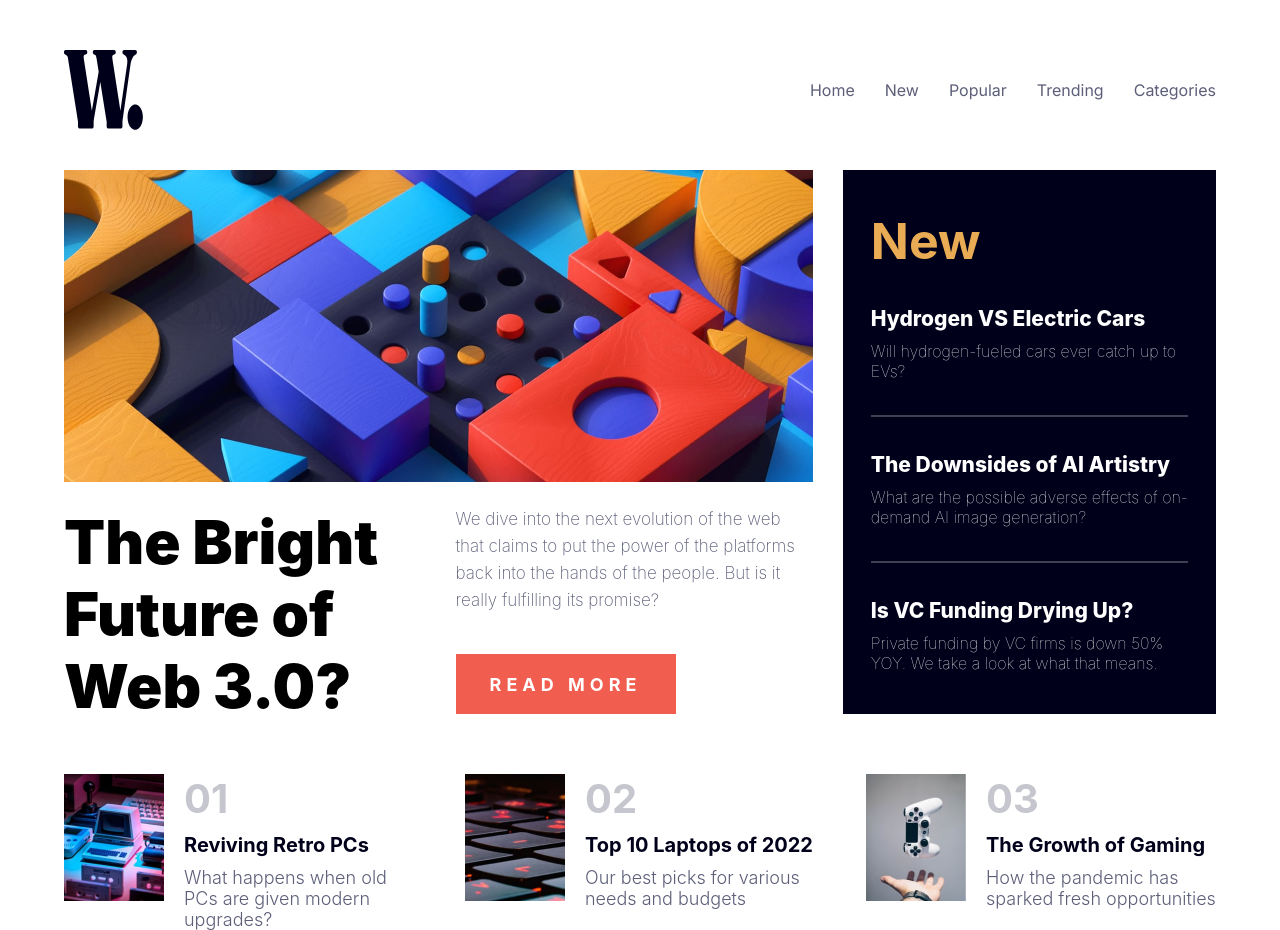
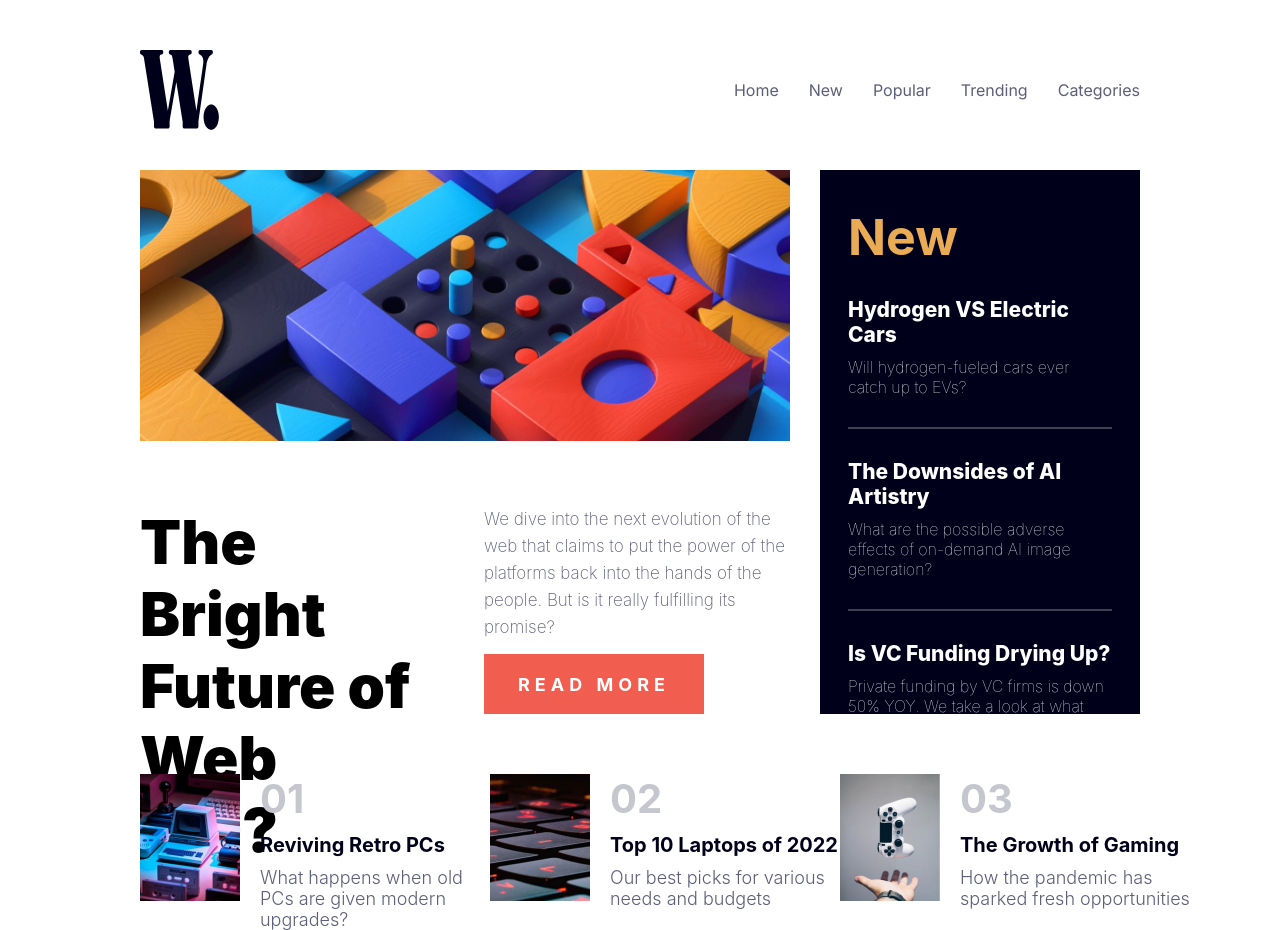
Before and after one commit to tbbui-732/news-homepage, a React (Create React App) app in the folder app/: page / in a window 1280 px wide. Built offline with nearby package versions, Linux system fonts and the light colour scheme.

Commit message:
Removed static width for App

```diff
--- a/app/src/App.css
+++ b/app/src/App.css
@@ -8,12 +8,12 @@
   flex-direction: column;
   justify-content: space-between;
   align-content: center;
-  /* width: 69rem; */
-  width: 72rem;
+  /* width: 72rem; */
+  /* height: auto; */
   gap: 40px;
 
-  margin: auto;
-  margin-top: 50px;
+  /* margin: auto; */
+  margin: 50px 140px 0 140px;
 }
 
 .Top {
```
